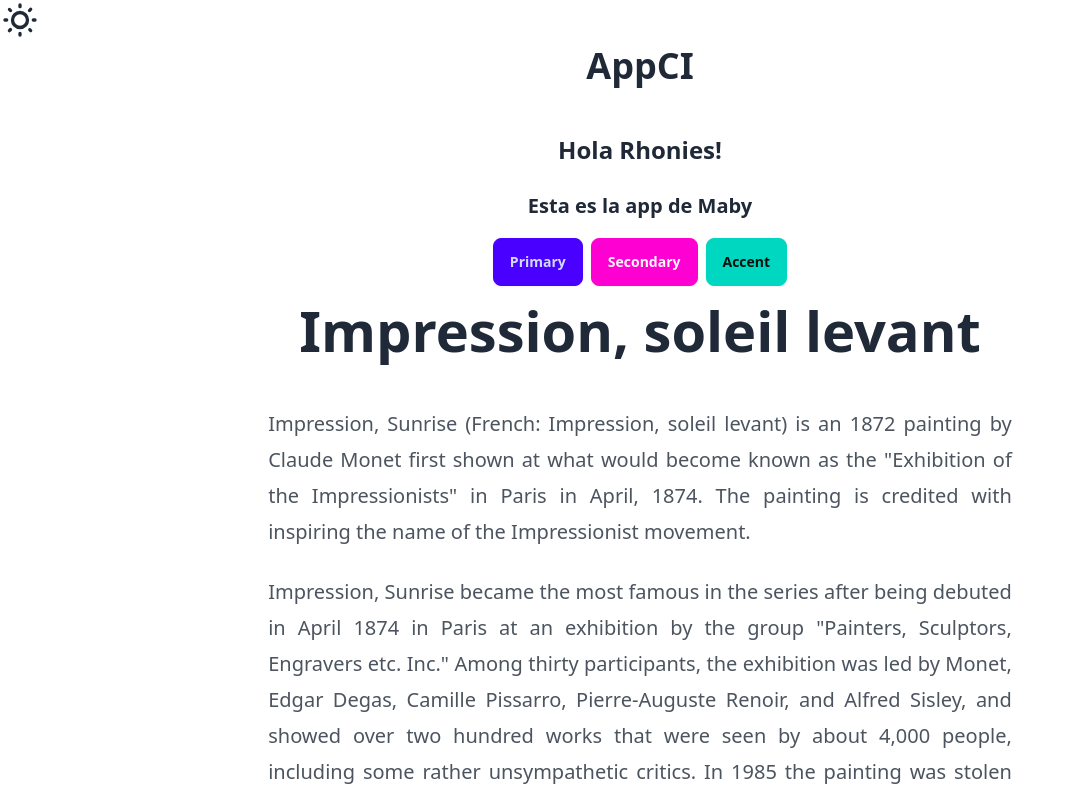
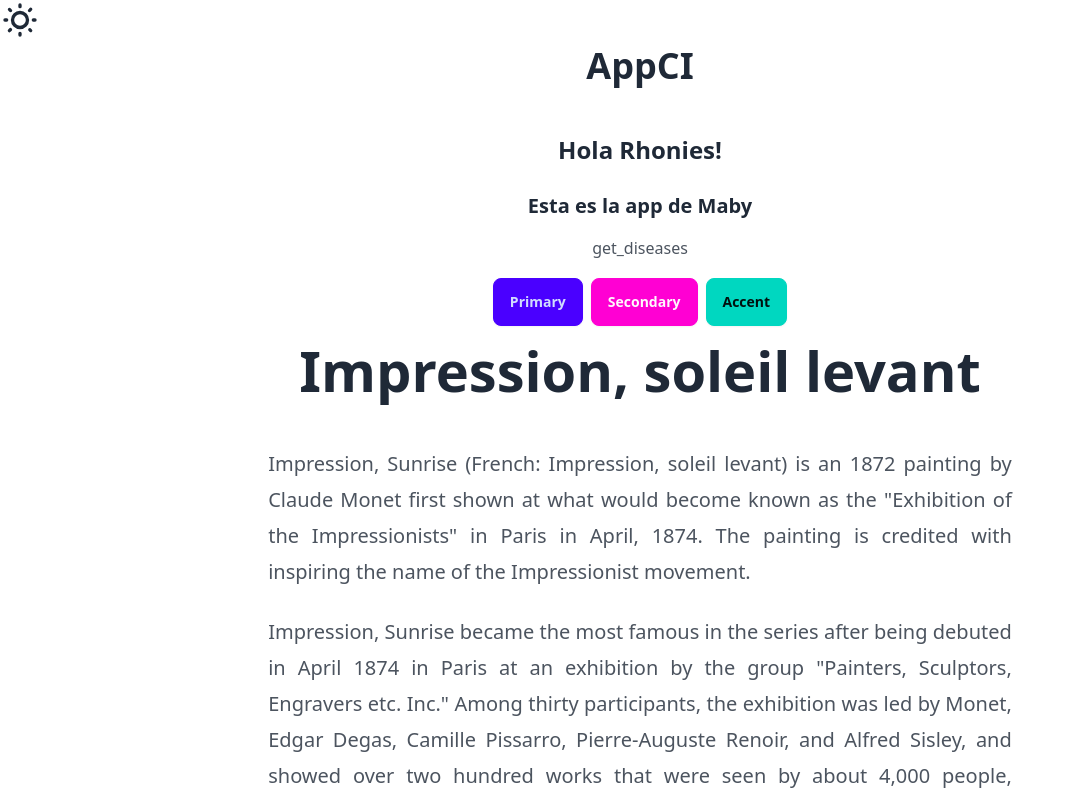
Before and after one commit to rhoni-team/CIApp, a Vue app in the folder AppCI/frontend/: page / in a window 1280 px wide. Shown: the top 798 px of the page, without its empty margins (0-1073 px from the left). Built offline with nearby package versions, Linux system fonts and the light colour scheme.

Commit message:
chore: button to test diseases data list

```diff
--- a/AppCI/frontend/src/views/HomeView.vue
+++ b/AppCI/frontend/src/views/HomeView.vue
@@ -1,6 +1,7 @@
 <script setup>
 import monet from "@/assets/img/MonetImpressionSunrise.jpg";
 import tenom from "@/assets/img/MonetImpressionSunriseInverted.jpg";
+import { getDiseasesList } from '@/apiConnections/diseases.js'
 </script>
 
 <template>
@@ -42,6 +43,7 @@ import tenom from "@/assets/img/MonetImpressionSunriseInverted.jpg";
       <h1>AppCI</h1>
       <h2>Hola Rhonies!</h2>
       <h3>Esta es la app de Maby</h3>
+      <button @click="getDiseasesList">get_diseases</button>
     </article>
     <div class="flex p-4 gap-2">
       <button class="btn btn-primary">
```
